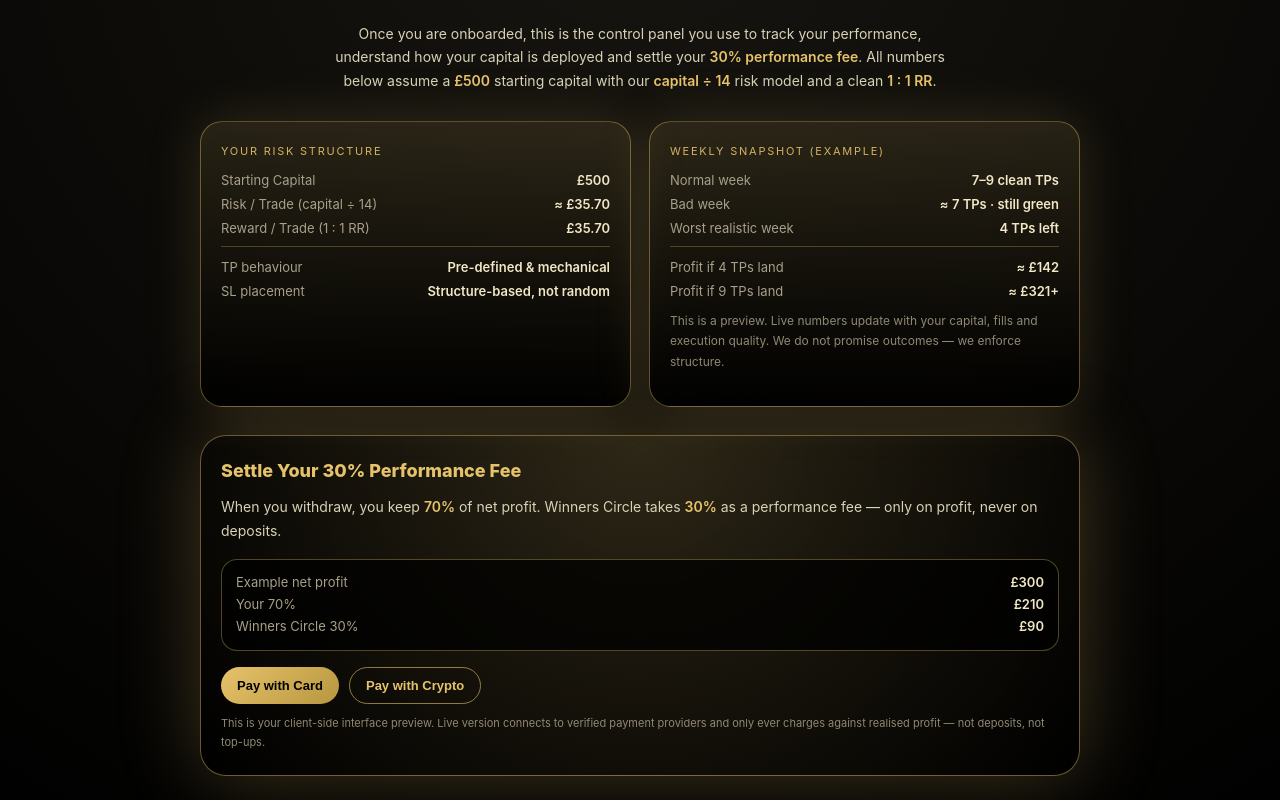
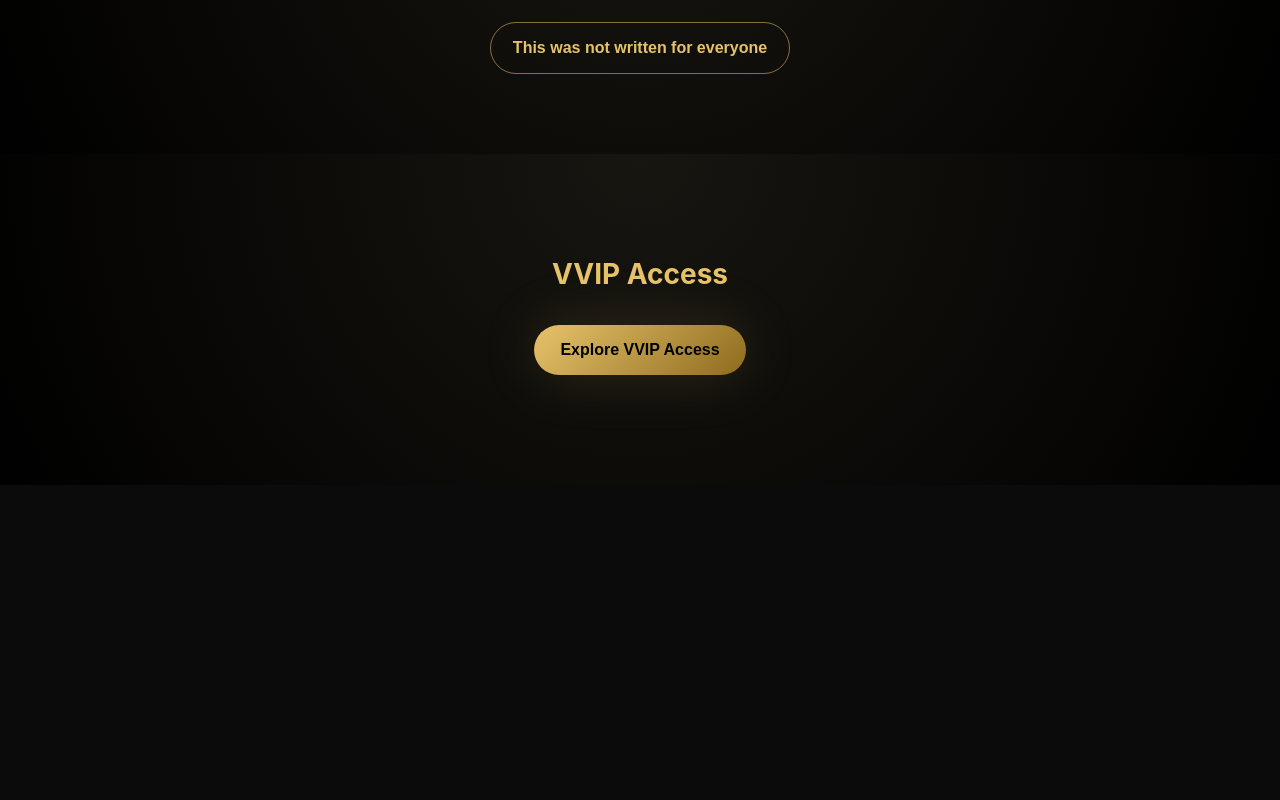
Before and after one commit to bammamileleabdul/winners-circle-university, a Next.js app: page / in a window 1280 px wide. Shown: the part 2140-2940 px from the top of the page. After the commit the page ends 2625 px from the top, so only its background shows below. Built offline with nearby package versions, Linux system fonts and the light colour scheme.

Commit message:
Update page.js

```diff
--- a/app/page.js
+++ b/app/page.js
@@ -33,7 +33,7 @@
     }
   };
 
-  // MINI LELEFX
+  // ✅ MINI LELEFX (ONLY ADD)
   const [aiOpen, setAiOpen] = useState(false);
   const [aiInput, setAiInput] = useState("");
   const [aiLoading, setAiLoading] = useState(false);
@@ -87,17 +87,11 @@
     }
   };
 
-  // placeholder for pay buttons (UI ONLY)
-  const handlePayClick = (method) => {
-    alert(
-      `Payment via ${method} coming soon. You’ll settle 30% of your net profit, not deposits.`,
-    );
-  };
-
   return (
     <>
       {/* HEADER */}
       <header className="header">
+        {/* Emblem logo */}
         <div className="logo">
           <img
             src="/emblem.jpg"
@@ -128,14 +122,15 @@
             <a href="#principles" onClick={() => setMenuOpen(false)}>
               Principles
             </a>
-            <a href="#client-portal" onClick={() => setMenuOpen(false)}>
-              Client Portal
-            </a>
             <a href="#manifesto" onClick={() => setMenuOpen(false)}>
               Manifesto
             </a>
             <a href="#vvip" onClick={() => setMenuOpen(false)}>
               VVIP Access
+            </a>
+            {/* ✅ Real navigation to client portal page */}
+            <a href="/client-portal" onClick={() => setMenuOpen(false)}>
+              Client Portal
             </a>
           </nav>
         </div>
@@ -143,6 +138,7 @@
 
       {/* HERO */}
       <section id="overview" className="hero">
+        {/* Faded hero watermark emblem */}
         <img src="/emblem.jpg" alt="" className="heroEmblem" />
 
         <div className="pill">EARLY ACCESS · LIMITED ONBOARDING</div>
@@ -153,7 +149,7 @@
           modelling with disciplined human execution.
         </p>
 
-        {/* WAITLIST FORM (REAL) */}
+        {/* WAITLIST FORM (FORMSPREE) */}
         <form
           className="waitlistForm"
           action="https://formspree.io/f/xpwveaza"
@@ -185,7 +181,7 @@
         </div>
       </section>
 
-      {/* HOW IT WORKS */}
+      {/* HOW IT WORKS (Floating Gold Cards) */}
       <section id="how" className="section">
         <h2>How It Works</h2>
 
@@ -212,7 +208,7 @@
         </div>
       </section>
 
-      {/* PRINCIPLES */}
+      {/* PRINCIPLES (Luxury Cards) */}
       <section id="principles" className="section">
         <h2>Our Principles</h2>
 
@@ -247,127 +243,7 @@
         </div>
       </section>
 
-      {/* 🔐 CLIENT PORTAL (FOR PEOPLE INSIDE THE CIRCLE) */}
-      <section id="client-portal" className="section">
-        <h2>Your Winners Circle Interface</h2>
-        <p className="perfIntro">
-          Once you are onboarded, this is the control panel you use to track
-          your performance, understand how your capital is deployed and settle
-          your <span>30% performance fee</span>. All numbers below assume a{" "}
-          <span>£500</span> starting capital with our{" "}
-          <span>capital ÷ 14</span> risk model and a clean{" "}
-          <span>1 : 1 RR</span>.
-        </p>
-
-        <div className="perfGrid">
-          {/* LEFT: YOUR RISK SETUP */}
-          <div className="perfCard">
-            <div className="perfTag">Your Risk Structure</div>
-            <div className="perfRow">
-              <span className="perfLabel">Starting Capital</span>
-              <span className="perfValue">£500</span>
-            </div>
-            <div className="perfRow">
-              <span className="perfLabel">Risk / Trade (capital ÷ 14)</span>
-              <span className="perfValue">≈ £35.70</span>
-            </div>
-            <div className="perfRow">
-              <span className="perfLabel">Reward / Trade (1 : 1 RR)</span>
-              <span className="perfValue">£35.70</span>
-            </div>
-            <div className="perfDivider" />
-            <div className="perfRow">
-              <span className="perfLabel">TP behaviour</span>
-              <span className="perfValue">Pre-defined & mechanical</span>
-            </div>
-            <div className="perfRow">
-              <span className="perfLabel">SL placement</span>
-              <span className="perfValue">Structure-based, not random</span>
-            </div>
-          </div>
-
-          {/* RIGHT: YOUR WEEKLY SNAPSHOT */}
-          <div className="perfCard">
-            <div className="perfTag">Weekly Snapshot (Example)</div>
-            <div className="perfRow">
-              <span className="perfLabel">Normal week</span>
-              <span className="perfValue">7–9 clean TPs</span>
-            </div>
-            <div className="perfRow">
-              <span className="perfLabel">Bad week</span>
-              <span className="perfValue">≈ 7 TPs · still green</span>
-            </div>
-            <div className="perfRow">
-              <span className="perfLabel">Worst realistic week</span>
-              <span className="perfValue">4 TPs left</span>
-            </div>
-            <div className="perfDivider" />
-            <div className="perfRow">
-              <span className="perfLabel">Profit if 4 TPs land</span>
-              <span className="perfValue">≈ £142</span>
-            </div>
-            <div className="perfRow">
-              <span className="perfLabel">Profit if 9 TPs land</span>
-              <span className="perfValue">≈ £321+</span>
-            </div>
-            <p className="perfFine">
-              This is a preview. Live numbers update with your capital, fills
-              and execution quality. We do not promise outcomes — we enforce
-              structure.
-            </p>
-          </div>
-        </div>
-
-        {/* PAYMENT BLOCK */}
-        <div className="payCard">
-          <div className="payTitle">Settle Your 30% Performance Fee</div>
-          <p className="payText">
-            When you withdraw, you keep <span>70%</span> of net profit. Winners
-            Circle takes <span>30%</span> as a performance fee — only on profit,
-            never on deposits.
-          </p>
-
-          <div className="paySummary">
-            <div className="payRow">
-              <span className="payLabel">Example net profit</span>
-              <span className="payValue">£300</span>
-            </div>
-            <div className="payRow">
-              <span className="payLabel">Your 70%</span>
-              <span className="payValue">£210</span>
-            </div>
-            <div className="payRow">
-              <span className="payLabel">Winners Circle 30%</span>
-              <span className="payValue">£90</span>
-            </div>
-          </div>
-
-          <div className="payMethods">
-            <button
-              className="payBtn"
-              type="button"
-              onClick={() => handlePayClick("Card")}
-            >
-              Pay with Card
-            </button>
-            <button
-              className="payBtn payBtnGhost"
-              type="button"
-              onClick={() => handlePayClick("Crypto")}
-            >
-              Pay with Crypto
-            </button>
-          </div>
-
-          <div className="payNote">
-            This is your client-side interface preview. Live version connects to
-            verified payment providers and only ever charges against realised
-            profit — not deposits, not top-ups.
-          </div>
-        </div>
-      </section>
-
-      {/* MANIFESTO */}
+      {/* MANIFESTO (Curtain / Reveal) */}
       <section id="manifesto" className="section">
         <h2>Manifesto</h2>
 
@@ -411,7 +287,7 @@
         )}
       </section>
 
-      {/* VVIP */}
+      {/* VVIP (Button -> Premium Reveal Panel) */}
       <section id="vvip" className="section last">
         <h2>VVIP Access</h2>
 
@@ -454,7 +330,7 @@
                 <div className="aiTitle">mini lelefx</div>
                 <div className="aiSub">Calm. Precise. Luxury execution.</div>
               </div>
-            <button className="aiClose" onClick={() => setAiOpen(false)}>
+              <button className="aiClose" onClick={() => setAiOpen(false)}>
                 ×
               </button>
             </div>
@@ -468,7 +344,9 @@
                   {m.content}
                 </div>
               ))}
-              {aiLoading && <div className="aiMsg aiBot">Thinking…</div>}
+              {aiLoading && (
+                <div className="aiMsg aiBot">Thinking…</div>
+              )}
             </div>
 
             <form className="aiFooter" onSubmit={sendAi}>
@@ -484,7 +362,9 @@
               </button>
             </form>
 
-            <div className="aiNote">Not financial advice. Process only.</div>
+            <div className="aiNote">
+              Not financial advice. Process only.
+            </div>
           </div>
         </div>
       )}
@@ -852,173 +732,7 @@
           padding-bottom: 110px;
         }
 
-        /* CLIENT PORTAL / PERFORMANCE STYLES */
-        .perfIntro {
-          max-width: 640px;
-          margin: 0 auto 28px;
-          color: #d8d2b6;
-          font-size: 14px;
-          line-height: 1.7;
-        }
-
-        .perfIntro span {
-          color: #e6c36a;
-          font-weight: 600;
-        }
-
-        .perfGrid {
-          display: grid;
-          gap: 18px;
-          max-width: 880px;
-          margin: 0 auto 28px;
-        }
-
-        @media (min-width: 768px) {
-          .perfGrid {
-            grid-template-columns: repeat(2, minmax(0, 1fr));
-          }
-        }
-
-        .perfCard {
-          text-align: left;
-          border-radius: 22px;
-          padding: 22px 20px;
-          background: linear-gradient(
-            180deg,
-            rgba(230, 195, 106, 0.12),
-            rgba(0, 0, 0, 0.92)
-          );
-          border: 1px solid rgba(230, 195, 106, 0.4);
-          box-shadow: 0 0 55px rgba(230, 195, 106, 0.16);
-        }
-
-        .perfTag {
-          font-size: 11px;
-          text-transform: uppercase;
-          letter-spacing: 0.16em;
-          color: rgba(230, 195, 106, 0.9);
-          margin-bottom: 14px;
-        }
-
-        .perfRow {
-          display: flex;
-          justify-content: space-between;
-          font-size: 13px;
-          margin-bottom: 8px;
-          gap: 10px;
-        }
-
-        .perfLabel {
-          color: #a7a08a;
-        }
-
-        .perfValue {
-          color: #f1e7c6;
-          font-weight: 600;
-        }
-
-        .perfDivider {
-          height: 1px;
-          margin: 10px 0 12px;
-          background: rgba(230, 195, 106, 0.28);
-        }
-
-        .perfFine {
-          margin-top: 12px;
-          font-size: 12px;
-          color: #8f8872;
-          line-height: 1.7;
-        }
-
-        .payCard {
-          max-width: 880px;
-          margin: 0 auto;
-          text-align: left;
-          border-radius: 26px;
-          padding: 24px 20px;
-          background: radial-gradient(
-            circle at top,
-            rgba(230, 195, 106, 0.16),
-            rgba(0, 0, 0, 0.96)
-          );
-          border: 1px solid rgba(230, 195, 106, 0.45);
-          box-shadow: 0 0 80px rgba(230, 195, 106, 0.25);
-        }
-
-        .payTitle {
-          color: #e6c36a;
-          font-weight: 800;
-          margin-bottom: 8px;
-          font-size: 18px;
-        }
-
-        .payText {
-          color: #d8d2b6;
-          font-size: 14px;
-          line-height: 1.7;
-          margin-bottom: 16px;
-        }
-
-        .payText span {
-          color: #e6c36a;
-          font-weight: 600;
-        }
-
-        .paySummary {
-          border-radius: 16px;
-          border: 1px solid rgba(230, 195, 106, 0.35);
-          padding: 14px 14px 10px;
-          margin-bottom: 16px;
-          background: rgba(0, 0, 0, 0.75);
-        }
-
-        .payRow {
-          display: flex;
-          justify-content: space-between;
-          font-size: 13px;
-          margin-bottom: 6px;
-        }
-
-        .payLabel {
-          color: #a7a08a;
-        }
-
-        .payValue {
-          color: #f1e7c6;
-          font-weight: 600;
-        }
-
-        .payMethods {
-          display: flex;
-          flex-wrap: wrap;
-          gap: 10px;
-          margin-bottom: 10px;
-        }
-
-        .payBtn {
-          border-radius: 999px;
-          padding: 10px 16px;
-          border: none;
-          font-size: 13px;
-          font-weight: 700;
-          cursor: pointer;
-          background: linear-gradient(135deg, #e6c36a, #b8963f);
-          color: #000;
-        }
-
-        .payBtnGhost {
-          background: transparent;
-          border: 1px solid rgba(230, 195, 106, 0.6);
-          color: #e6c36a;
-        }
-
-        .payNote {
-          font-size: 11px;
-          color: #8f8872;
-          line-height: 1.7;
-        }
-
-        /* MINI LELEFX */
+        /* MINI LELEFX STYLES */
         .aiFab {
           position: fixed;
           right: 16px;
```
